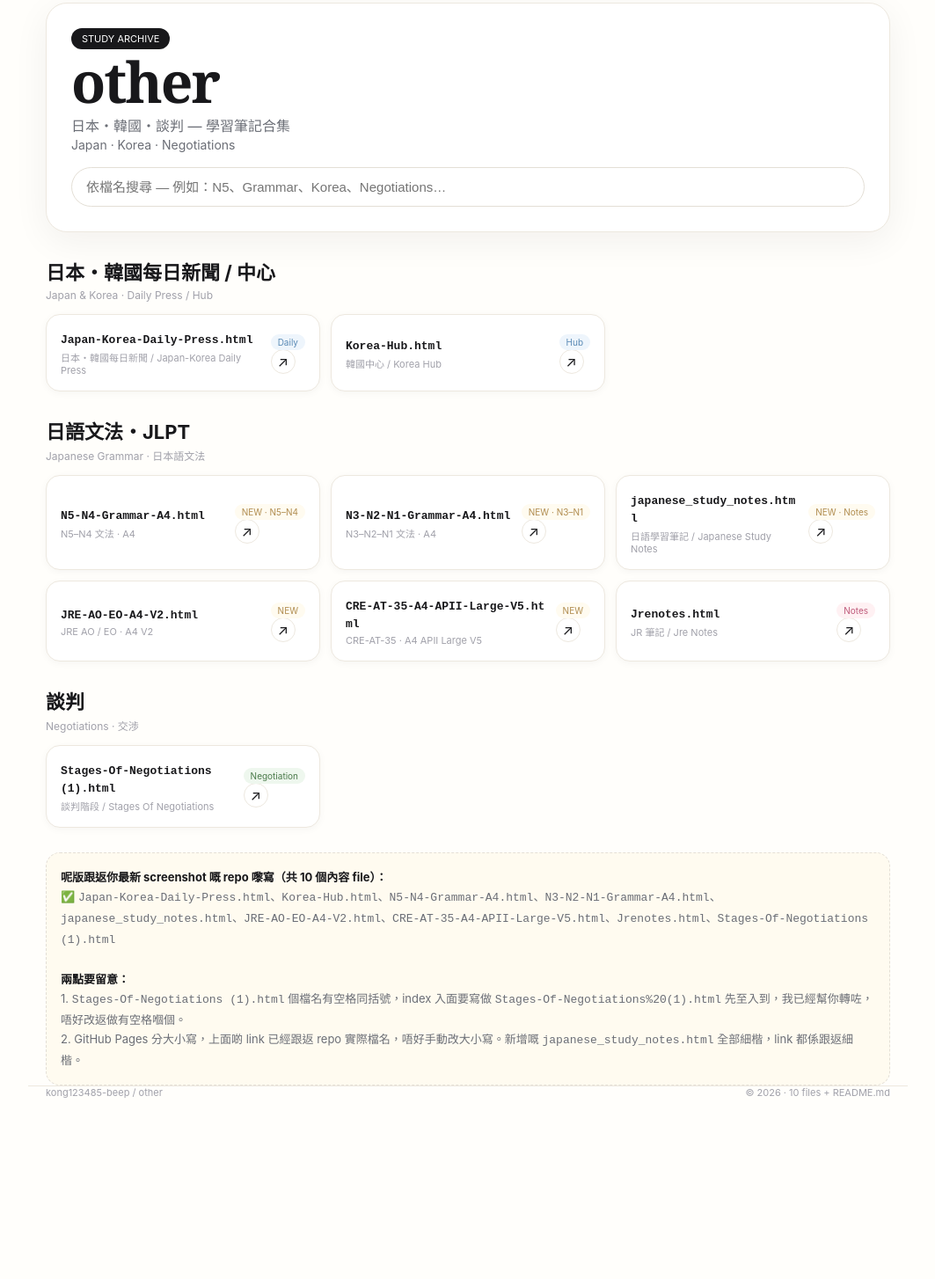
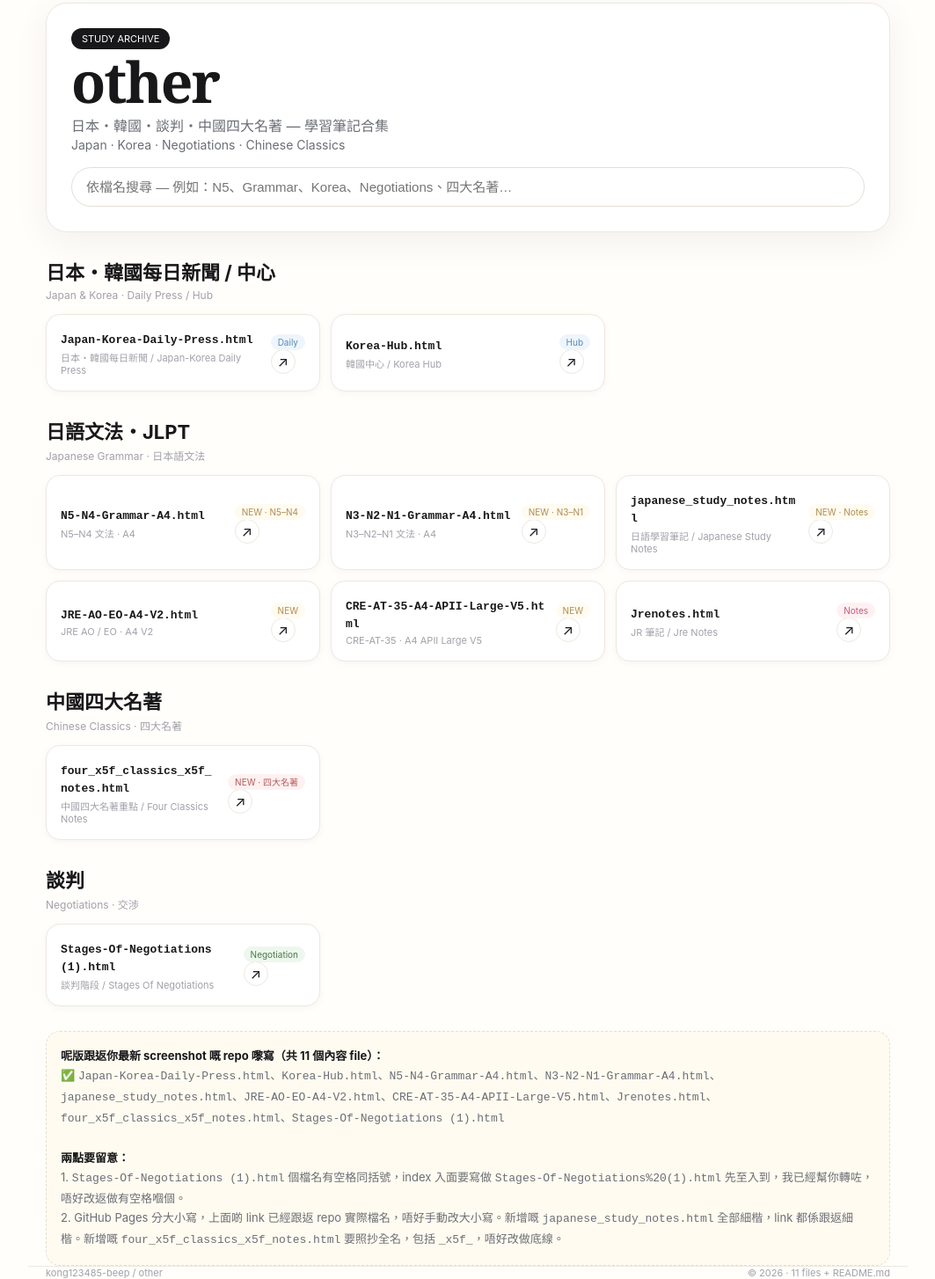
Before and after one commit to kong123485-beep/other, a plain HTML site: page index.html in a window 1280 px wide. Shown: the part 63-1517 px from the top of the page at 88% size, without its empty margins (108-1171 px from the left). Before the commit the page ends 1312 px from the top, so only its background shows below. Drawn offline with Linux system fonts and the light colour scheme; a web font is replaced by a local one.

Commit message:
Add Chinese Classics section and update notes
Updated content to include Chinese Classics and adjusted the note section to reflect the addition of a new file.

```diff
--- a/index.html
+++ b/index.html
@@ -44,7 +44,7 @@
   a.card b{font-family:monospace;font-size:13px;word-break:break-all}
   a.card small{display:block;color:#a1a1aa;font-size:11px;margin-top:4px}
   .tag{font-size:10px;background:#eef5fc;color:#5a8ab5;border-radius:999px;padding:3px 8px;white-space:nowrap}
-  .tag.beige{background:#fffbf0;color:#b08c4f}.tag.pink{background:#fff1f3;color:#be5a7a}.tag.green{background:#eef7ee;color:#4a7a4a}
+  .tag.beige{background:#fffbf0;color:#b08c4f}.tag.pink{background:#fff1f3;color:#be5a7a}.tag.green{background:#eef7ee;color:#4a7a4a}.tag.red{background:#fff1f1;color:#b05a5a}
   .go{width:28px;height:28px;flex-shrink:0;border:1px solid #ede8df;border-radius:50%;display:grid;place-items:center}
   .note{background:#fffbf0;border:1px dashed #e4dfd6;border-radius:16px;padding:16px;font-size:13px;color:#6b6e76;line-height:1.7}
   .note b{color:#18181b}
@@ -60,8 +60,8 @@
   <div class="hero">
     <span class="badge">STUDY ARCHIVE</span>
     <h1>other</h1>
-    <p>日本・韓國・談判 — 學習筆記合集<br><span style="font-size:14px">Japan · Korea · Negotiations</span></p>
-    <p style="margin-top:16px"><input id="q" placeholder="依檔名搜尋 — 例如：N5、Grammar、Korea、Negotiations…" oninput="filter()"></p>
+    <p>日本・韓國・談判・中國四大名著 — 學習筆記合集<br><span style="font-size:14px">Japan · Korea · Negotiations · Chinese Classics</span></p>
+    <p style="margin-top:16px"><input id="q" placeholder="依檔名搜尋 — 例如：N5、Grammar、Korea、Negotiations、四大名著…" oninput="filter()"></p>
   </div>
 
   <section>
@@ -85,19 +85,26 @@
   </section>
 
   <section>
+    <h2>中國四大名著</h2><div class="sub">Chinese Classics · 四大名著</div>
+    <div class="grid">
+      <a class="card" href="./four_x5f_classics_x5f_notes.html"><span><b>four_x5f_classics_x5f_notes.html</b><small>中國四大名著重點 / Four Classics Notes</small></span><span><span class="tag red">NEW · 四大名著</span> <span class="go">↗</span></span></a>
+    </div>
+  </section>
+
+  <section>
     <h2>談判</h2><div class="sub">Negotiations · 交渉</div>
     <div class="grid">
       <a class="card" href="./Stages-Of-Negotiations%20(1).html"><span><b>Stages-Of-Negotiations (1).html</b><small>談判階段 / Stages Of Negotiations</small></span><span><span class="tag green">Negotiation</span> <span class="go">↗</span></span></a>
     </div>
   </section>
 
-  <div class="note"><b>呢版跟返你最新 screenshot 嘅 repo 嚟寫（共 10 個內容 file）：</b><br>
-  ✅ <code>Japan-Korea-Daily-Press.html</code>、<code>Korea-Hub.html</code>、<code>N5-N4-Grammar-A4.html</code>、<code>N3-N2-N1-Grammar-A4.html</code>、<code>japanese_study_notes.html</code>、<code>JRE-AO-EO-A4-V2.html</code>、<code>CRE-AT-35-A4-APII-Large-V5.html</code>、<code>Jrenotes.html</code>、<code>Stages-Of-Negotiations (1).html</code><br><br>
+  <div class="note"><b>呢版跟返你最新 screenshot 嘅 repo 嚟寫（共 11 個內容 file）：</b><br>
+  ✅ <code>Japan-Korea-Daily-Press.html</code>、<code>Korea-Hub.html</code>、<code>N5-N4-Grammar-A4.html</code>、<code>N3-N2-N1-Grammar-A4.html</code>、<code>japanese_study_notes.html</code>、<code>JRE-AO-EO-A4-V2.html</code>、<code>CRE-AT-35-A4-APII-Large-V5.html</code>、<code>Jrenotes.html</code>、<code>four_x5f_classics_x5f_notes.html</code>、<code>Stages-Of-Negotiations (1).html</code><br><br>
   <b>兩點要留意：</b><br>
   1. <code>Stages-Of-Negotiations (1).html</code> 個檔名有空格同括號，index 入面要寫做 <code>Stages-Of-Negotiations%20(1).html</code> 先至入到，我已經幫你轉咗，唔好改返做有空格嗰個。<br>
-  2. GitHub Pages 分大小寫，上面啲 link 已經跟返 repo 實際檔名，唔好手動改大小寫。新增嘅 <code>japanese_study_notes.html</code> 全部細楷，link 都係跟返細楷。</div>
+  2. GitHub Pages 分大小寫，上面啲 link 已經跟返 repo 實際檔名，唔好手動改大小寫。新增嘅 <code>japanese_study_notes.html</code> 全部細楷，link 都係跟返細楷。新增嘅 <code>four_x5f_classics_x5f_notes.html</code> 要照抄全名，包括 <code>_x5f_</code>，唔好改做底線。</div>
 </main>
-<footer class="wrap"><span>kong123485-beep / other</span><span>© 2026 · 10 files + README.md</span></footer>
+<footer class="wrap"><span>kong123485-beep / other</span><span>© 2026 · 11 files + README.md</span></footer>
 <script>
 function filter(){
   var q=document.getElementById('q').value.toLowerCase();
```
